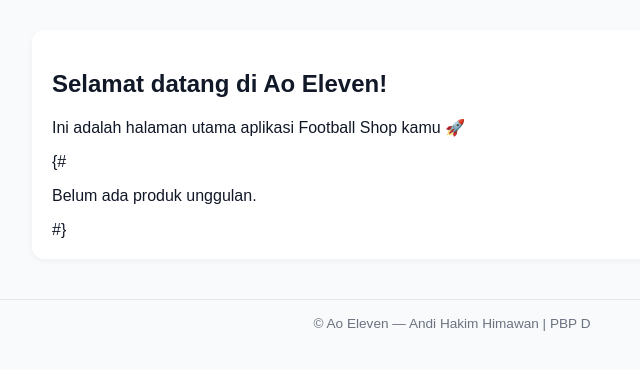
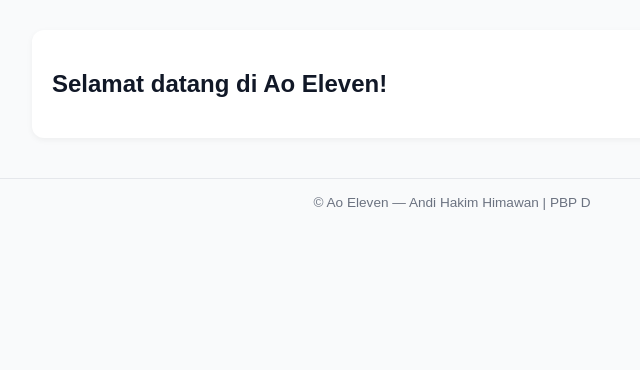
Before and after one commit to SirinAX/Ao-Eleven, a Django app: page / in a window 1280 px wide. Shown: the part 131-501 px from the top of the page, without its empty margins (188-828 px from the left). Run offline with Django 5.2, Linux system fonts and the light colour scheme; data that the repository does not hold is empty.

Commit message:
Adjusting again

```diff
--- a/main/templates/main/home.html
+++ b/main/templates/main/home.html
@@ -5,7 +5,7 @@
   <meta name="viewport" content="width=device-width, initial-scale=1.0" />
   <title>{{ app_name }}</title>
   <style>
-    /* ====== BASIC STYLE WAJIB ====== */
+    /* ====== BASIC STYLE ====== */
     body {
       font-family: Arial, sans-serif;
       margin: 0;
@@ -108,9 +108,9 @@
 
   <main>
     <h2>Selamat datang di {{ app_name }}!</h2>
-    <p>Ini adalah halaman utama aplikasi Football Shop kamu 🚀</p>
 
-    <!-- Produk unggulan belum wajib → dikomentarin -->
+    <!-- Produk unggulan -->
+         <!--
     {#
     {% if featured %}
       <h2>⚡ Produk Unggulan ⚡</h2>
@@ -134,6 +134,7 @@
       <p>Belum ada produk unggulan.</p>
     {% endif %}
     #}
+        -->
   </main>
 
   <footer>
```
